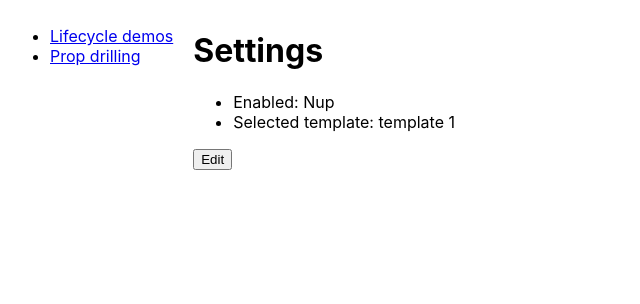
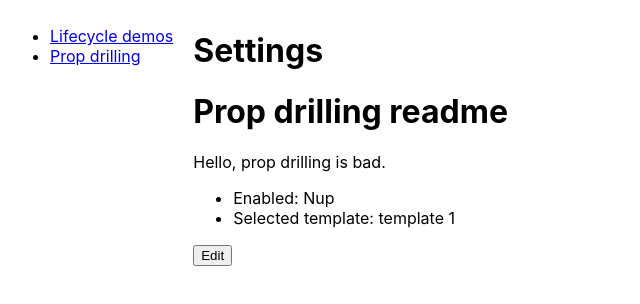
Before and after one commit to uozuAho/react_playground, a React (Create React App) app: page /prop_drilling in a window 1280 px wide. Shown: the top 304 px of the page, without its empty margins (0-640 px from the left). Built offline with nearby package versions, Linux system fonts and the light colour scheme.

Commit message:
WIP: docs

```diff
--- a/package.json
+++ b/package.json
@@ -13,6 +13,7 @@
     "@types/react-router-dom": "^5.1.5",
     "react": "^16.12.0",
     "react-dom": "^16.12.0",
+    "react-markdown": "^4.3.1",
     "react-router": "^5.1.2",
     "react-router-dom": "^5.1.2",
     "react-scripts": "3.3.0",
--- a/src/prop_drilling/bad_example/SettingsContainer.tsx
+++ b/src/prop_drilling/bad_example/SettingsContainer.tsx
@@ -1,8 +1,11 @@
 import * as React from 'react';
+import ReactMarkdown from 'react-markdown';
 
 import { SettingsViewer } from './SettingsViewer';
 import { SettingsEditor } from './SettingsEditor';
 import { TemplateStore } from './template_store';
+
+const readme = require('./readme.md');
 
 export interface Settings {
   enabled: boolean,
@@ -11,7 +14,8 @@ export interface Settings {
 
 interface SettingsDooverState {
   mode: 'view' | 'edit';
-  settings: Settings
+  settings: Settings;
+  readme: string;
 }
 
 export class SettingsContainer extends React.Component<{}, SettingsDooverState> {
@@ -25,7 +29,8 @@ export class SettingsContainer extends React.Component<{}, SettingsDooverState>
       settings: {
         enabled: false,
         selectedTemplateId: 'template 1'
-      }
+      },
+      readme: ''
     };
   }
 
@@ -33,6 +38,10 @@ export class SettingsContainer extends React.Component<{}, SettingsDooverState>
     const selectedTemplate = this.state.settings.selectedTemplateId;
 
     if (!selectedTemplate) { return; }
+
+    fetch(readme).then(response => response.text()).then(text => {
+      this.setState({readme: text});
+    });
 
     this.templateStore.loadTemplates()
       .then(templates => {
@@ -93,6 +102,7 @@ export class SettingsContainer extends React.Component<{}, SettingsDooverState>
     return (
       <>
         <h1>Settings</h1>
+        <ReactMarkdown source={this.state.readme} />
         {getThing()}
       </>
     );
```
Also changed, not shown: src/prop_drilling/bad_example/readme.md (added), 1 other file (tests, documents, lock files or other folders).
